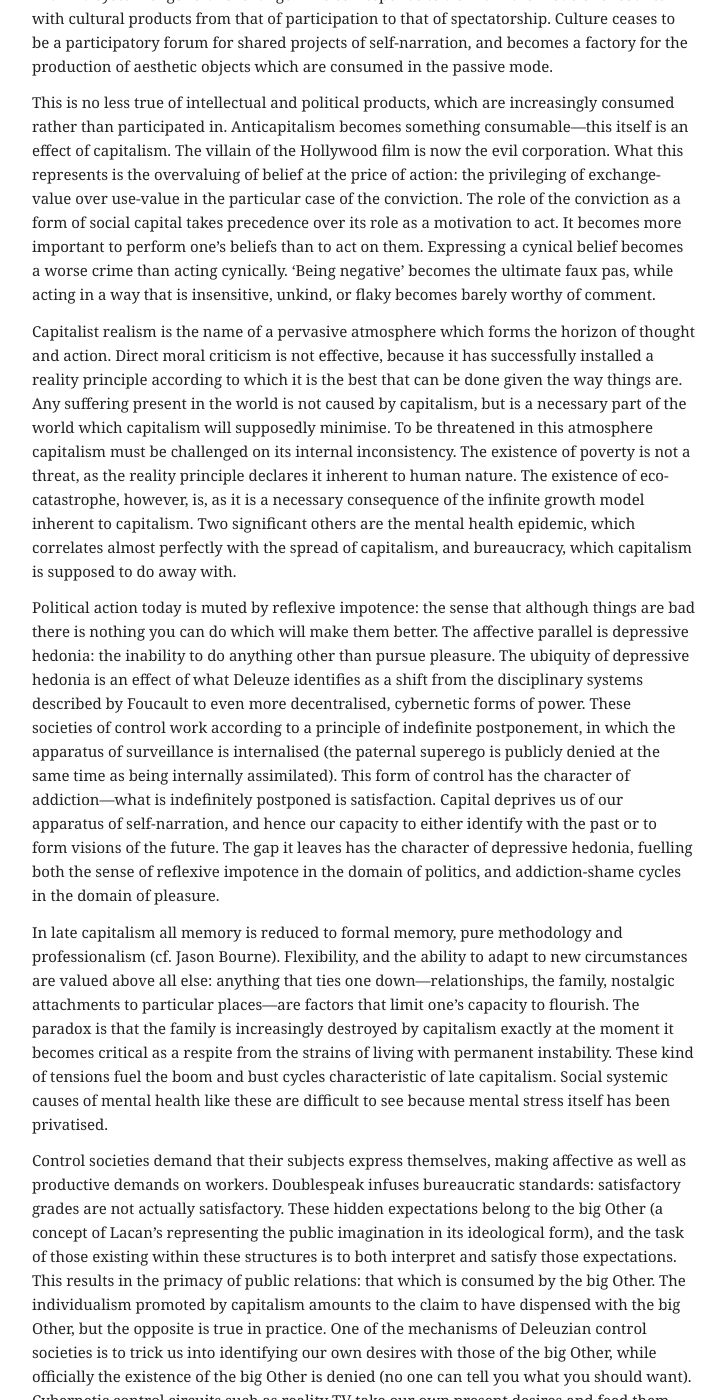
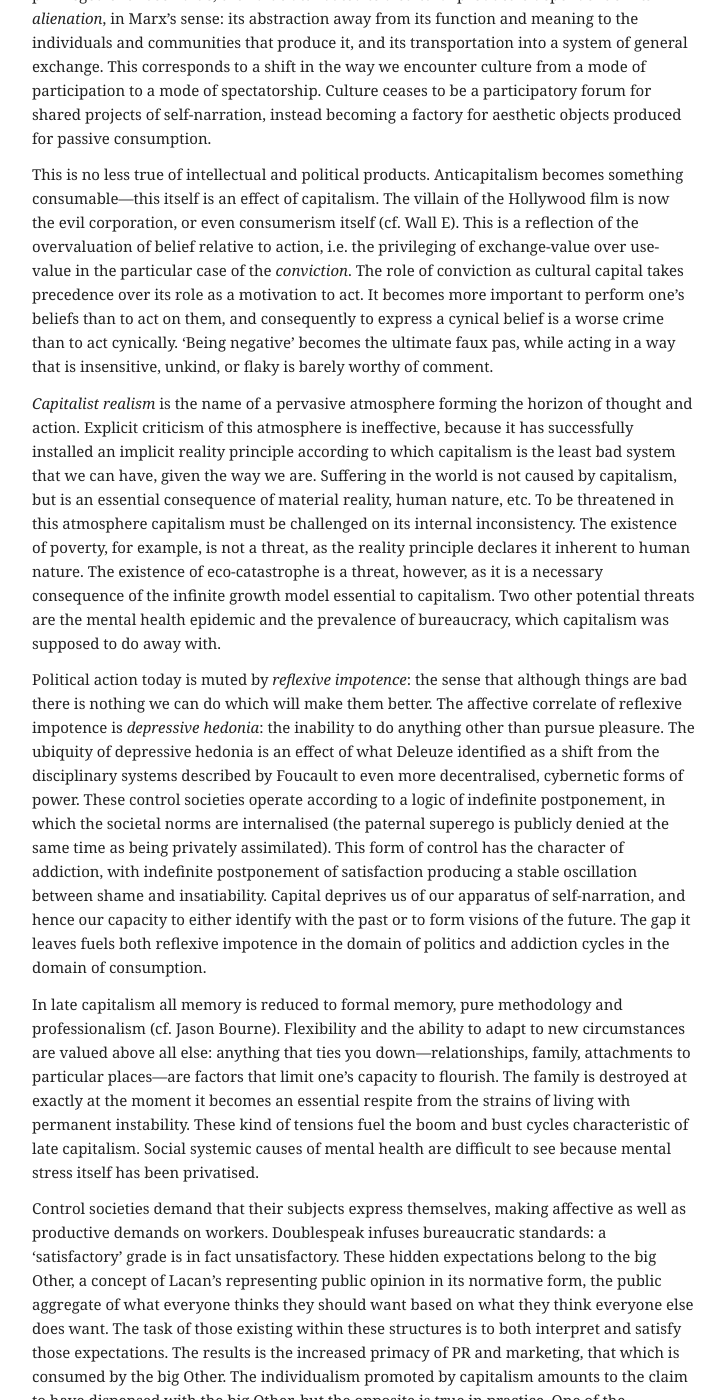
Before and after one commit to divinecuration/divinecuration.github.io, a Jekyll site: the page built from _posts/2020-05-03-capitalist-realism.md, in a window 1280 px wide and 1400 px high, scrolled down 443 px. Shown: the whole window, without its empty margins (160-886 px from the left). Built offline with Jekyll 4.4.1, drawn with Linux system fonts in a browser that asks for light colours; some of the changed text lies outside the part shown.

Commit message:
cr update

```diff
--- a/_posts/2020-05-03-capitalist-realism.md
+++ b/_posts/2020-05-03-capitalist-realism.md
@@ -6,24 +6,24 @@ categories: bit
 excerpt_separator: <!--end_excerpt-->
 ---
 
-Here's my thousandish-word summary of Mark Fisher's book _Capitalist Realism_.
+Here's my thousandish-word summary of Mark Fisher's book _Capitalist Realism_. (Admittedly this is not a book that really needed a summary, seeing as its magic is to provide its own lucid synthesis of many incisive yet inaccessible analyses already circulating. But, err, here it is.)
 
-TS Eliot first made the point that culture's capacity to produce the new is dependent on its capacity to store and transmit collective memory---innovation depends on the perception of a tradition to innovate against. Capitalism undermines this capacity by destabilising the material conditions of life and through its commodification of cultural products; consequently cultural innovation becomes impossible. Since exchange-value is privileged over use-value, the assignment of value to a cultural product is dependent on its _alienation_, in Marx's sense: the removal from its life-world or social context, from its function and meaning to the individuals and communities who produce and use it and its re-situation within a system of general exchange. This corresponds to a shift in the mode of encounter with cultural products from that of participation to that of spectatorship. Culture ceases to be a participatory forum for shared projects of self-narration, and becomes a factory for the production of aesthetic objects which are consumed in the passive mode.
+TS Eliot first made the point that culture's ability to produce the new is dependent on its capacity to store and transmit collective memory. Innovation depends on a sense of tradition, otherwise there is nothing to innovate against. By destabilising the material conditions of life and through its commodification of culture capitalism has undermined this capacity; consequently cultural innovation has become impossible. Since exchange-value is privileged over use-value, the value attributed to a cultural product is dependent on its _alienation_, in Marx's sense: its abstraction away from its function and meaning to the individuals and communities that produce it, and its transportation into a system of general exchange. This corresponds to a shift in the way we encounter culture from a mode of participation to a mode of spectatorship. Culture ceases to be a participatory forum for shared projects of self-narration, instead becoming a factory for aesthetic objects produced for passive consumption.
 
 <!--end_excerpt-->
 
-This is no less true of intellectual and political products, which are increasingly consumed rather than participated in. Anticapitalism becomes something consumable—this itself is an effect of capitalism. The villain of the Hollywood film is now the evil corporation. What this represents is the overvaluing of belief at the price of action: the privileging of exchange-value over use-value in the particular case of the conviction. The role of the conviction as a form of social capital takes precedence over its role as a motivation to act. It becomes more important to perform one’s beliefs than to act on them. Expressing a cynical belief becomes a worse crime than acting cynically. ‘Being negative’ becomes the ultimate faux pas, while acting in a way that is insensitive, unkind, or flaky becomes barely worthy of comment.
+This is no less true of intellectual and political products. Anticapitalism becomes something consumable—this itself is an effect of capitalism. The villain of the Hollywood film is now the evil corporation, or even consumerism itself (cf. Wall E). This is a reflection of the overvaluation of belief relative to action, i.e. the privileging of exchange-value over use-value in the particular case of the _conviction_. The role of conviction as cultural capital takes precedence over its role as a motivation to act. It becomes more important to perform one’s beliefs than to act on them, and consequently to express a cynical belief is a worse crime than to act cynically. ‘Being negative’ becomes the ultimate faux pas, while acting in a way that is insensitive, unkind, or flaky is barely worthy of comment.
 
-Capitalist realism is the name of a pervasive atmosphere which forms the horizon of thought and action. Direct moral criticism is not effective, because it has successfully installed a reality principle according to which it is the best that can be done given the way things are. Any suffering present in the world is not caused by capitalism, but is a necessary part of the world which capitalism will supposedly minimise. To be threatened in this atmosphere capitalism must be challenged on its internal inconsistency. The existence of poverty is not a threat, as the reality principle declares it inherent to human nature. The existence of eco-catastrophe, however, is, as it is a necessary consequence of the infinite growth model inherent to capitalism. Two significant others are the mental health epidemic, which correlates almost perfectly with the spread of capitalism, and bureaucracy, which capitalism is supposed to do away with.
+_Capitalist realism_ is the name of a pervasive atmosphere forming the horizon of thought and action. Explicit criticism of this atmosphere is ineffective, because it has successfully installed an implicit reality principle according to which capitalism is the least bad system that we can have, given the way we are. Suffering in the world is not caused by capitalism, but is an essential consequence of material reality, human nature, etc. To be threatened in this atmosphere capitalism must be challenged on its internal inconsistency. The existence of poverty, for example, is not a threat, as the reality principle declares it inherent to human nature. The existence of eco-catastrophe is a threat, however, as it is a necessary consequence of the infinite growth model essential to capitalism. Two other potential threats are the mental health epidemic and the prevalence of bureaucracy, which capitalism was supposed to do away with.
 
-Political action today is muted by reflexive impotence: the sense that although things are bad there is nothing you can do which will make them better. The affective parallel is depressive hedonia: the inability to do anything other than pursue pleasure. The ubiquity of depressive hedonia is an effect of what Deleuze identifies as a shift from the disciplinary systems described by Foucault to even more decentralised, cybernetic forms of power. These societies of control work according to a principle of indefinite postponement, in which the apparatus of surveillance is internalised (the paternal superego is publicly denied at the same time as being internally assimilated). This form of control has the character of addiction—what is indefinitely postponed is satisfaction. Capital deprives us of our apparatus of self-narration, and hence our capacity to either identify with the past or to form visions of the future. The gap it leaves has the character of depressive hedonia, fuelling both the sense of reflexive impotence in the domain of politics, and addiction-shame cycles in the domain of pleasure.
+Political action today is muted by _reflexive impotence_: the sense that although things are bad there is nothing we can do which will make them better. The affective correlate of reflexive impotence is _depressive hedonia_: the inability to do anything other than pursue pleasure. The ubiquity of depressive hedonia is an effect of what Deleuze identified as a shift from the disciplinary systems described by Foucault to even more decentralised, cybernetic forms of power. These control societies operate according to a logic of indefinite postponement, in which the societal norms are internalised (the paternal superego is publicly denied at the same time as being privately assimilated). This form of control has the character of addiction, with indefinite postponement of satisfaction producing a stable oscillation between shame and insatiability. Capital deprives us of our apparatus of self-narration, and hence our capacity to either identify with the past or to form visions of the future. The gap it leaves fuels both reflexive impotence in the domain of politics and addiction cycles in the domain of consumption.
 
-In late capitalism all memory is reduced to formal memory, pure methodology and professionalism (cf. Jason Bourne). Flexibility, and the ability to adapt to new circumstances are valued above all else: anything that ties one down—relationships, the family, nostalgic attachments to particular places—are factors that limit one’s capacity to flourish. The paradox is that the family is increasingly destroyed by capitalism exactly at the moment it becomes critical as a respite from the strains of living with permanent instability. These kind of tensions fuel the boom and bust cycles characteristic of late capitalism. Social systemic causes of mental health like these are difficult to see because mental stress itself has been privatised.
+In late capitalism all memory is reduced to formal memory, pure methodology and professionalism (cf. Jason Bourne). Flexibility and the ability to adapt to new circumstances are valued above all else: anything that ties you down—relationships, family, attachments to particular places—are factors that limit one’s capacity to flourish. The family is destroyed at exactly at the moment it becomes an essential respite from the strains of living with permanent instability. These kind of tensions fuel the boom and bust cycles characteristic of late capitalism. Social systemic causes of mental health are difficult to see because mental stress itself has been privatised.
 
-Control societies demand that their subjects express themselves, making affective as well as productive demands on workers. Doublespeak infuses bureaucratic standards: satisfactory grades are not actually satisfactory. These hidden expectations belong to the big Other (a concept of Lacan’s representing the public imagination in its ideological form), and the task of those existing within these structures is to both interpret and satisfy those expectations. This results in the primacy of public relations: that which is consumed by the big Other. The individualism promoted by capitalism amounts to the claim to have dispensed with the big Other, but the opposite is true in practice. One of the mechanisms of Deleuzian control societies is to trick us into identifying our own desires with those of the big Other, while officially the existence of the big Other is denied (no one can tell you what you should want). Cybernetic control circuits such as reality TV take our own present desires and feed them back to us as the desires of the big Other (a point Fisher attributes to Baudrillard).
+Control societies demand that their subjects express themselves, making affective as well as productive demands on workers. Doublespeak infuses bureaucratic standards: a 'satisfactory' grade is in fact unsatisfactory. These hidden expectations belong to the big Other, a concept of Lacan’s representing public opinion in its normative form, the public aggregate of what everyone thinks they should want based on what they think everyone else does want. The task of those existing within these structures is to both interpret and satisfy those expectations. The results is the increased primacy of PR and marketing, that which is consumed by the big Other. The individualism promoted by capitalism amounts to the claim to have dispensed with the big Other, but the opposite is true in practice. One of the mechanisms of control societies is to trick us into identifying our own desires with those of the big Other, while officially the existence of the big Other is denied (no one can tell you what you should want---you do you). Cybernetic control circuits such as reality TV and social media take our own desires and switch them out for the desires of the big Other (a point Fisher attributes to Baudrillard).
 
-In a society in which instability is the status quo, the ability to forget carries a premium. Since the Real is unbearable, even unthinkable, consensus reality becomes a tissue of inconsistencies. What counts as sane in this situation is the capacity to accept the incommensurable without question, as the dreamer does. This loss in narrative memory gives way to an emphasis on formal memory, or memory through methodology. At the level of culture this plays out as a reliance on familiar forms while the rapidity of change in content actually increases. The inability to create memories leads to an over reliance on established forms, and hence a stagnation in innovation.
+In a society in which instability is the status quo, the ability to forget carries a premium. Since the Real is unthinkable, consensus reality is reduced to a tissue of inconsistencies. What counts as sanity in this situation is the ability to accept contradictions without question, as the dreamer does. This loss in narrative memory gives way to an emphasis on formal memory, or memory through methodology. At the level of culture this plays out as a reliance on familiar forms while the rapidity of change in content actually increases (cf. Marvel films). An inability to create shared memories leads to an over reliance on established forms, and hence to a stagnation in innovation.
 
-Big Government serves as a bugbear to be blamed for its failure to act as a centralising power, precisely because of the centerlessness of global capitalism. It is not possible to vent anger anywhere else. The center is missing, yet we cannot stop searching for it. It presents a false dichotomy between centralised collective responsibility and individual responsibility, when the unthinkable truth is that responsibility lies with a diffuse impersonal structure.
+Big Government serves as a scapegoat to be blamed for its failure to act as a centralising power, precisely because of the centerlessness of global capital. It is not possible to vent anger anywhere else. The center is missing, yet we cannot stop searching for it. We are presented with a false dichotomy between centralised collective responsibility and decentralised individual responsibility, masking the fact that responsibility actually lies with a diffuse impersonal structure, both collective and decentralised.
 
-Neoliberalism is characterised by the equation of self-interest with virtue: being happy is a moral duty. In tandem with the loss of becoming, self-interest collapses into fulfilment of presently accessible desire. Anyone with a pretence to occupy the position of the paternal superego is treated with mockery. Yet there is an awareness that this position is required—people know that fulfilling present desire undermines the capacity to fulfil deeper desires later. The problem is that at any given moment we may not know what what those future deeper desires are. And because we do not always (perhaps often) do not know what we want, some of our most profound desires are exploratory: desires for the strange and unfamiliar. What is in the process of being lost is the production of culture which provides this.
+Neoliberal ideology is defined by its identification of self-interest with virtue, raising happiness to the status of a moral duty. When merged with an absent sense of narrative progression, self-interest collapses into the fulfilment of known desire. Since any pretence to occupy the position of the paternal superego---to tell you what you should want---is treated with mockery, there is a lack of culture that seeks to challenge existing preferences. This represents a cultural stasis because in reality we often do not know or understand our own desires. This is why our most profound projects are exploratory, strivings toward encounters with the weird and the unfamiliar. In its privatisation of desire and its corresponding mockery of the challenging, capitalist realism deprives us of a culture which is capable of becoming.
--- a/archive.html
+++ b/archive.html
@@ -1,6 +1,6 @@
 ---
 layout: default
-title: Archive
+title: archive
 ---
 
 <div>
--- a/index.html
+++ b/index.html
@@ -1,6 +1,6 @@
 ---
 layout: default
-title: Home
+title: divine curation
 ---
 
 <div class="home">
--- a/pieces.html
+++ b/pieces.html
@@ -1,6 +1,6 @@
 ---
 layout: default
-title: Lab
+title: pieces
 ---
 
 <div class="home">
--- a/writings.html
+++ b/writings.html
@@ -1,6 +1,6 @@
 ---
 layout: default
-title: Writing
+title: writings
 ---
 
 <div class="home">
```
